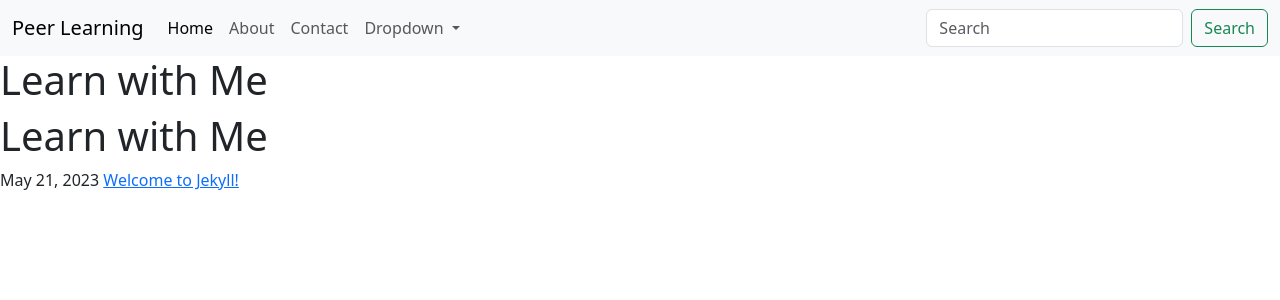
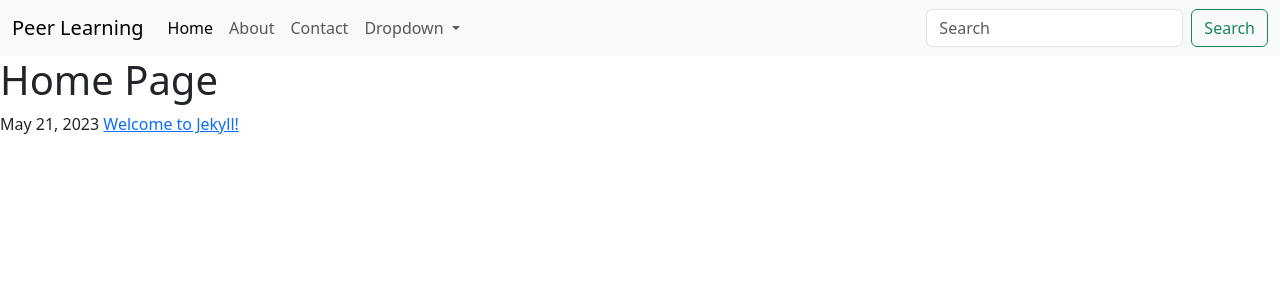
Before and after one commit to ganesh-moota/learn-with-me, a Jekyll site: the page built from index.html, in a window 1280 px wide. Shown: the top 300 px of the page. Built offline with Jekyll 4.4.1, drawn with Linux system fonts in a browser that asks for light colours; nearby versions of some CDN libraries; library files that are not in the unit come from our copies.

Commit message:
Fix: relative url issues for serving asset files

```diff
--- /dev/null
+++ b/_includes/head.html
@@ -0,0 +1,10 @@
+<head>
+    <meta charset="UTF-8">
+    <meta http-equiv="X-UA-Compatible" content="IE=edge">
+    <meta name="viewport" content="width=device-width, initial-scale=1.0">
+
+    <link rel="stylesheet" href="{{ '/assets/css/bootstrap.min.css' | relative_url }}">
+    <script src="{{ '/assets/js/bootstrap.min.css' | relative_url }}"></script>
+
+    <title>{{page.title}} </title>
+</head>
--- a/_layouts/default.html
+++ b/_layouts/default.html
@@ -3,14 +3,7 @@
 
 <!DOCTYPE html>
 <html lang="en">
-<head>
-    <meta charset="UTF-8">
-    <meta http-equiv="X-UA-Compatible" content="IE=edge">
-    <meta name="viewport" content="width=device-width, initial-scale=1.0">
-    <link rel="stylesheet" href="/assets/css/bootstrap.min.css">
-    <script src="/assets/js/bootstrap.min.js"></script>
-    <title>{{page.title}}</title>
-</head>
+{% include head.html %}
 <body>
     {{content}}
 </body>
--- a/_layouts/page.html
+++ b/_layouts/page.html
@@ -4,6 +4,4 @@ layout: default
 
 {% include navbar.html %}
 
-<h1>{{ page.title }}</h1>
-
 {{ content }}
--- a/about.markdown
+++ b/about.markdown
@@ -3,6 +3,8 @@ layout: page
 title: About
 permalink: /about/
 ---
+
+<h1>{{ page.title }}</h1>
 
 This is the base Jekyll theme. You can find out more info about customizing your Jekyll theme, as well as basic Jekyll usage documentation at [jekyllrb.com](https://jekyllrb.com/)
 
--- a/contact.html
+++ b/contact.html
@@ -3,6 +3,7 @@ layout: page
 title: Contact Us
 permalink: /contact-us/
 ---
+<h1>{{ page.title }}</h1>
 
 <form>
   <div class="mb-3">
--- a/index.html
+++ b/index.html
@@ -1,8 +1,7 @@
 ---
 layout: page
-title: Learn with Me
+title: Home Page
 ---
-
 
 <h1>{{ page.title }}</h1>
 
```
